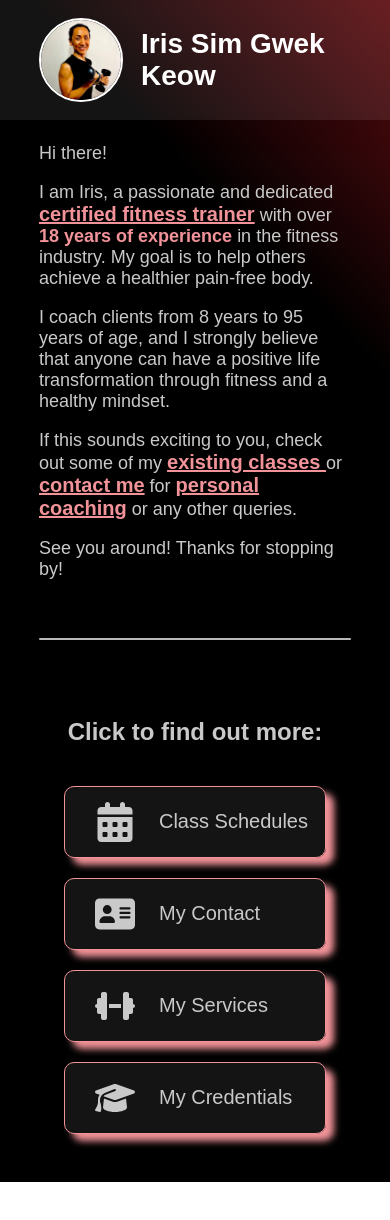
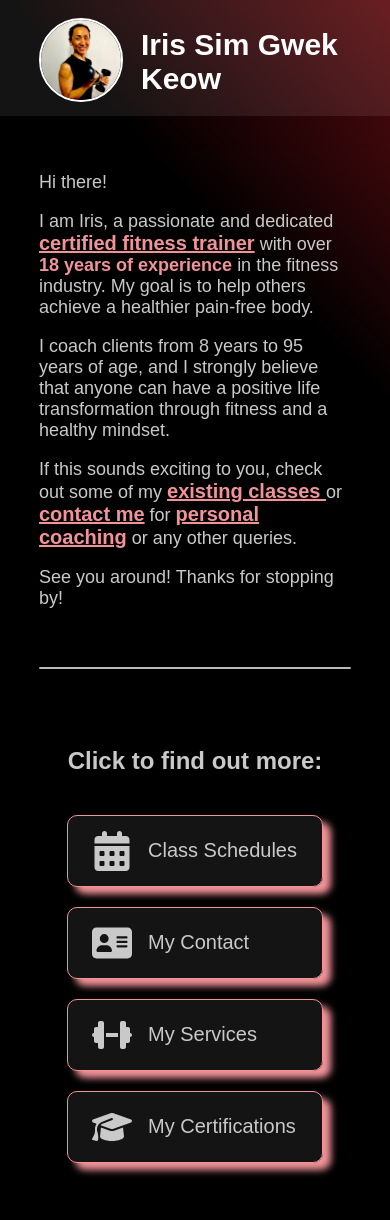
Before and after one commit to keithwongg/iris_personal_site, a plain HTML site: page index.html in a window 390 px wide. Before the commit the page ends 1182 px from the top, so only its background shows below. Drawn offline with Linux system fonts and the light colour scheme.

Commit message:
Further refinements to styling and responsiveness

```diff
--- a/index.html
+++ b/index.html
@@ -12,23 +12,25 @@
 
 <body>
 
-  <div class="bg-container bg-blur">
-  </div>
 
-  <main class="index-page-container">
+  <main class="page-container">
 
-    <div class="container">
-
+    <div class="bg-container bg-blur">
       <div class="header-container">
         <img class="dp" src="images/dp.jpg">
         <h1>Iris Sim Gwek Keow</h1>
       </div>
+    </div>
+
+    <div class="container">
 
       <div class="intro-container">
         <p>Hi there! </p>
-        <p> I am Iris, a passionate and dedicated <a href="credentials.html">certified fitness trainer</a> with over <b>
+        <p> I am Iris, a passionate and dedicated <a href="certifications.html">certified fitness trainer</a> with over
+          <b>
             18 years of experience </b> in the fitness
-          industry. My goal is to help others achieve a healthier pain-free body. </p>
+          industry. My goal is to help others achieve a healthier pain-free body.
+        </p>
         <p>
           I coach clients from 8 years to 95 years of age, and I strongly believe that anyone can have a positive life
           transformation through fitness and a healthy mindset.</p>
@@ -60,9 +62,9 @@
             <span class="card-label">My Services</span>
           </div>
 
-          <div class="card bg-blur" onclick="navigate('credentials')">
+          <div class="card bg-blur" onclick="navigate('certifications')">
             <img class="card-icons" src="icons/grad.svg" />
-            <span class="card-label">My Credentials</span>
+            <span class="card-label">My Certifications</span>
           </div>
 
         </div>
--- a/style.css
+++ b/style.css
@@ -8,6 +8,11 @@ body {
   margin: 0;
   overflow-x: hidden;
   overflow-y: scroll;
+  height: 80em;
+}
+
+main {
+  overflow-x: hidden;
 }
 
 p,
@@ -26,7 +31,7 @@ b {
   color: #F19399;
 }
 
-.index-page-container {
+.page-container {
   display: flex;
   flex-direction: column;
   height: 100%;
@@ -36,23 +41,19 @@ b {
   background: linear-gradient(46deg, rgba(0, 0, 0, 1) 76%, rgba(93, 12, 17, 1) 100%);
 }
 
-.page-container {
-  display: flex;
-  flex-direction: column;
-  height: 100vh;
-  width: 100vw;
-  place-items: center;
-  background: #000000;
-  background: linear-gradient(46deg, rgba(0, 0, 0, 1) 76%, rgba(93, 12, 17, 1) 100%);
-}
-
-.container {
+.container,
+.container-sub {
   display: flex;
   flex-direction: column;
   place-items: center;
   height: 100%;
-  width: 30%;
+  width: 630px;
+  margin-top: 48px;
   margin-bottom: 48px;
+}
+
+.container-sub {
+  place-items: start;
 }
 
 .dp {
@@ -73,29 +74,37 @@ b {
 .bg-container {
   height: 160px;
   width: 100%;
-  position: absolute;
-  top: 0px;
-  z-index: 2;
+  margin: 0;
+  display: flex;
+  place-items: center;
+  justify-content: center;
 }
 
-.header-container {
-  margin-top: 50px;
+.header-container,
+.header-container-sub {
+  margin-top: 70px;
   display: flex;
   flex-direction: row;
   gap: 24px;
   justify-content: center;
-  z-index: 3;
+  width: 80%;
 }
 
-.header-container>h1 {
-  margin-top: 32px;
+.header-container-sub {
+  margin-top: 50px;
+  width: 630px;
+  justify-content: start;
+}
+
+.header-container>h1,
+.header-container-sub>h1 {
+  margin-top: 52px;
   font-size: 48px;
   color: white;
 }
 
 .intro-container {
   margin-top: 24px;
-  margin-left: 74px;
 }
 
 .break {
@@ -109,7 +118,6 @@ b {
 
 .cards-container {
   width: 630px;
-  margin-left: 74px;
 }
 
 .cards {
@@ -122,11 +130,14 @@ b {
 }
 
 .card {
-  height: 100px;
-  width: 250px;
+  height: 70px;
+  width: 230px;
+  padding-left: 24px;
+
   display: flex;
+  justify-content: start;
   place-items: center;
-  justify-content: center;
+
   cursor: pointer;
   gap: 24px;
   border-radius: 10px;
@@ -151,7 +162,39 @@ b {
   color: #c9c9c9;
 }
 
+@media (max-width: 830px) {
+  .dp {
+    height: 120px;
+    width: 120px;
+  }
+
+  .header-container>h1 {
+    margin-top: 32px;
+    font-size: 46px;
+  }
+
+  .container {
+    margin-top: 24px;
+    width: 530px;
+  }
+
+  .cards-container {
+    width: 530px;
+  }
+
+  .cards {
+    gap: 16px;
+    width: 100%;
+  }
+
+  .card {
+    gap: 16px;
+  }
+
+}
+
 @media (max-width: 600px) {
+
   .container {
     width: 80%;
   }
@@ -172,7 +215,7 @@ b {
 
   .header-container>h1 {
     margin-top: 10px;
-    font-size: 28px;
+    font-size: 30px;
   }
 
   .intro-container {
@@ -195,11 +238,4 @@ b {
     margin-top: 20px;
   }
 
-  .card {
-    height: 70px;
-    width: 230px;
-    justify-content: start;
-    padding-left: 30px;
-  }
-
 }
```
Also changed, not shown: certifications.html (renamed from credentials.html, +8 -8 lines), classes.html (+8 -8 lines), contact.html (+9 -8 lines), services.html (+8 -8 lines).
